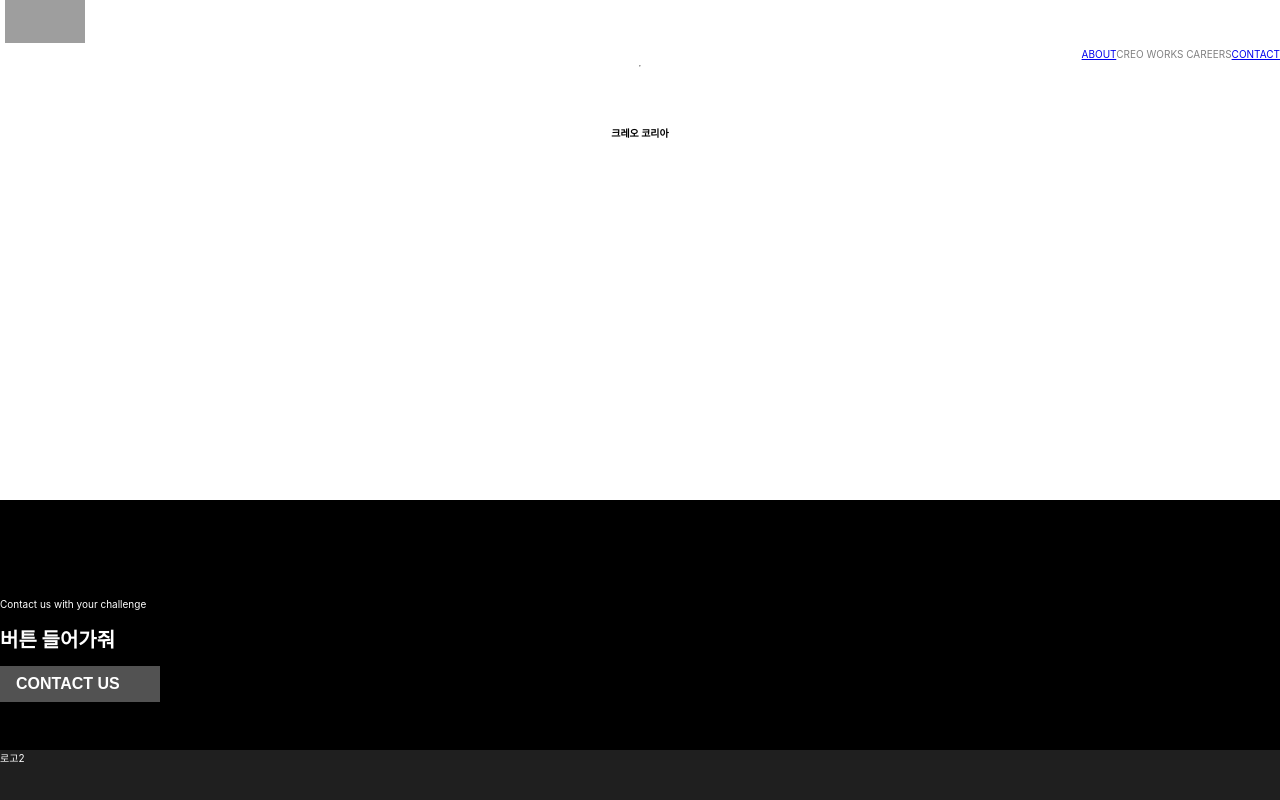
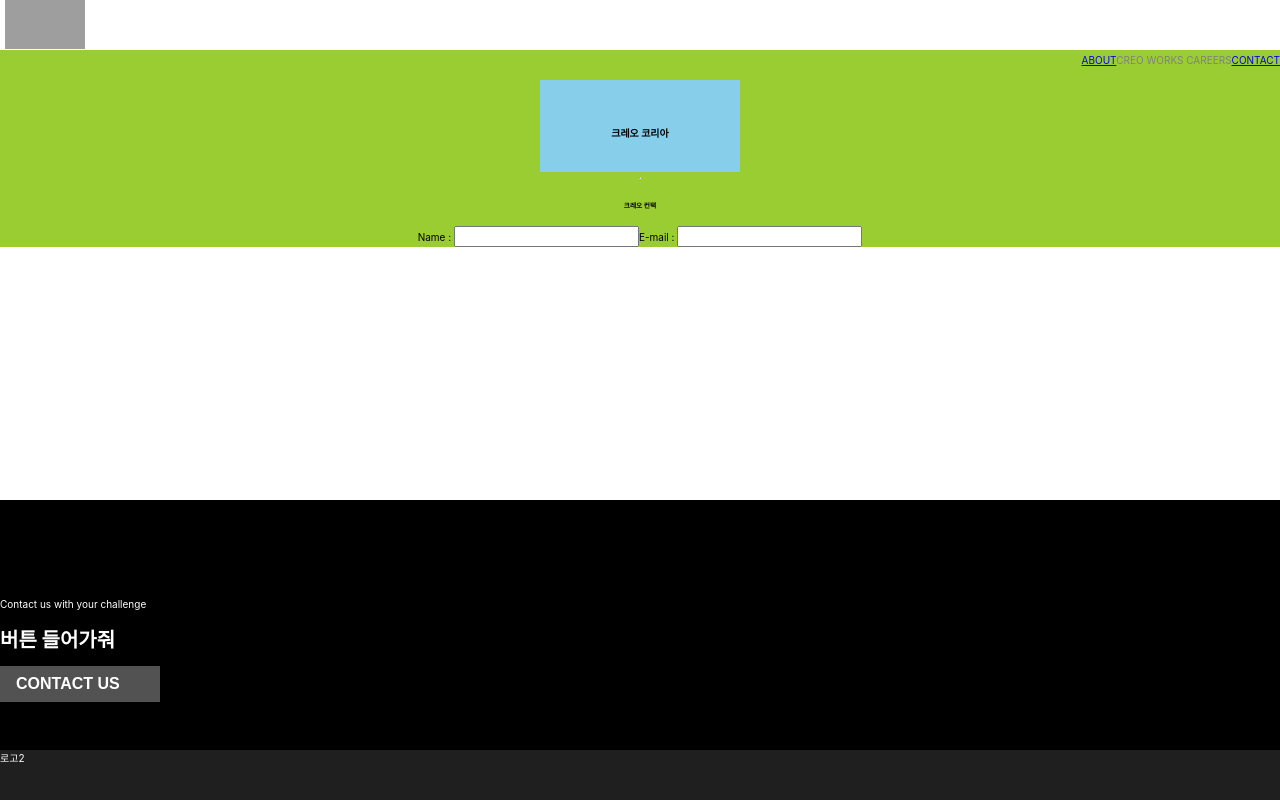
Before and after one commit to zerda217/React, a React (Create React App) app in the folder creotest/: page /components/Contact in a window 1280 px wide. Built offline with nearby package versions, Linux system fonts and the light colour scheme; grey boxes are pictures that could not be loaded.

Commit message:
21.08.25. 라우터

```diff
--- a/creotest/src/App.css
+++ b/creotest/src/App.css
@@ -23,6 +23,7 @@
 
 .Body {
   height: clac(100vh - 300px) ;
+  background-color: yellowgreen;
   display: flex;
   flex-direction: column;
   text-align: center;
--- a/creotest/src/App.js
+++ b/creotest/src/App.js
@@ -15,14 +15,14 @@ function App() {
               CREO
               WORKS
               CAREERS
-              <Link to="/">CONTACT</Link>
+              <Link to="/components/Contact">CONTACT</Link>
             </div>
-            <hr/>
-            {/* <Route path="/" exact={true} component={App} /> */}
-            {/* <Route path="/components/Contact" component={Contact} /> */}
             </div>
       <div className="Body">
         <PageTemplate></PageTemplate>
+        <hr/>
+            <Route path="/" exact={true} component={App} />
+            <Route path="/components/Contact" component={Contact} />
       </div>
     <Footer/>
     </div>
@@ -46,7 +46,7 @@ function App() {
         //         <div>대표메일 : hb.kim@creokorea.com</div>
         //         <div></div>
         //     </div>
-        //     <div>© CREO KOREA all right reseved</div>
+        //
   );
 }
 
--- a/creotest/src/components/Contact.js
+++ b/creotest/src/components/Contact.js
@@ -5,6 +5,8 @@ export default class Contact extends Component {
         return (
             <div>
                 <h6>크레오 컨택</h6>
+                Name : <input className="Name" type="text" alter="name"/>
+                E-mail : <input className="Email" type="text" alter="email"/>
             </div>
         )
     }
--- a/creotest/src/components/Footer.js
+++ b/creotest/src/components/Footer.js
@@ -14,6 +14,7 @@ export default class Footer extends Component {
                 <div className="FooterDown">
                     로고2
                 </div>
+                {/* <div>© CREO KOREA all right reseved</div> */}
             </div>
         )
     }
--- a/creotest/src/components/PageTemplate.scss
+++ b/creotest/src/components/PageTemplate.scss
@@ -3,8 +3,7 @@
     margin-left: auto;
     margin-right: auto;
     width: 200px;
-    background: white;
-    // border: 1px solid black;
+    background: skyblue;
     padding-top: 2rem;
 
     @media(max-width: 768px) {
```
